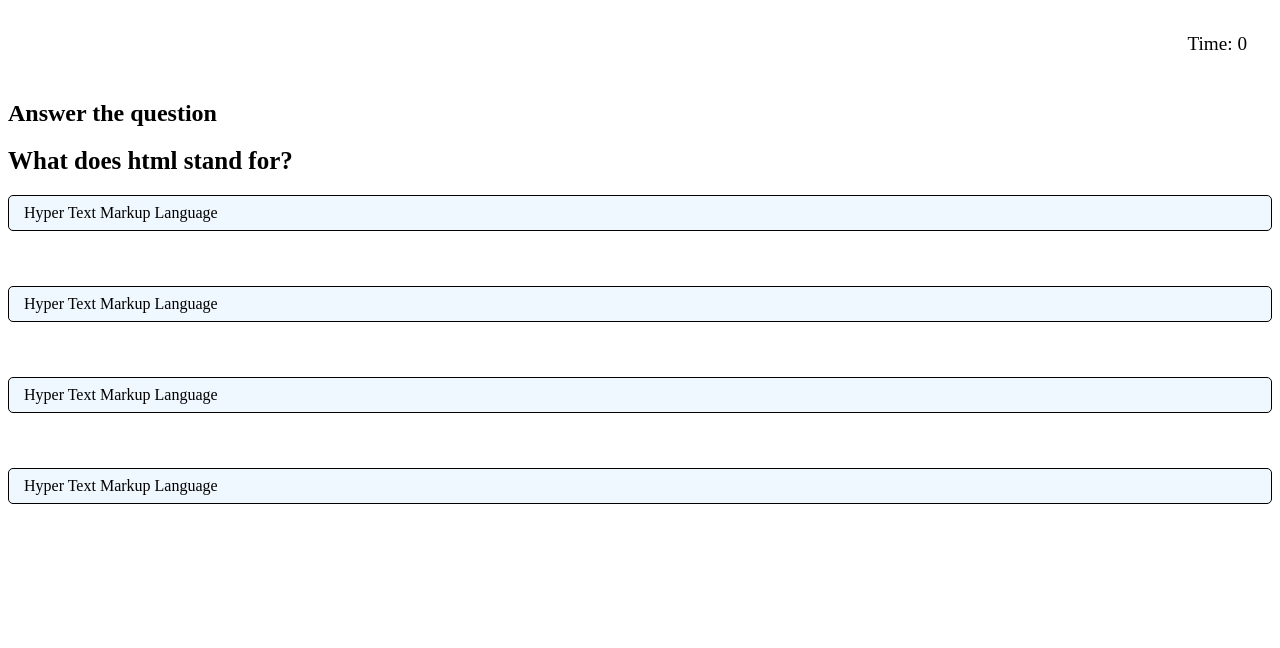
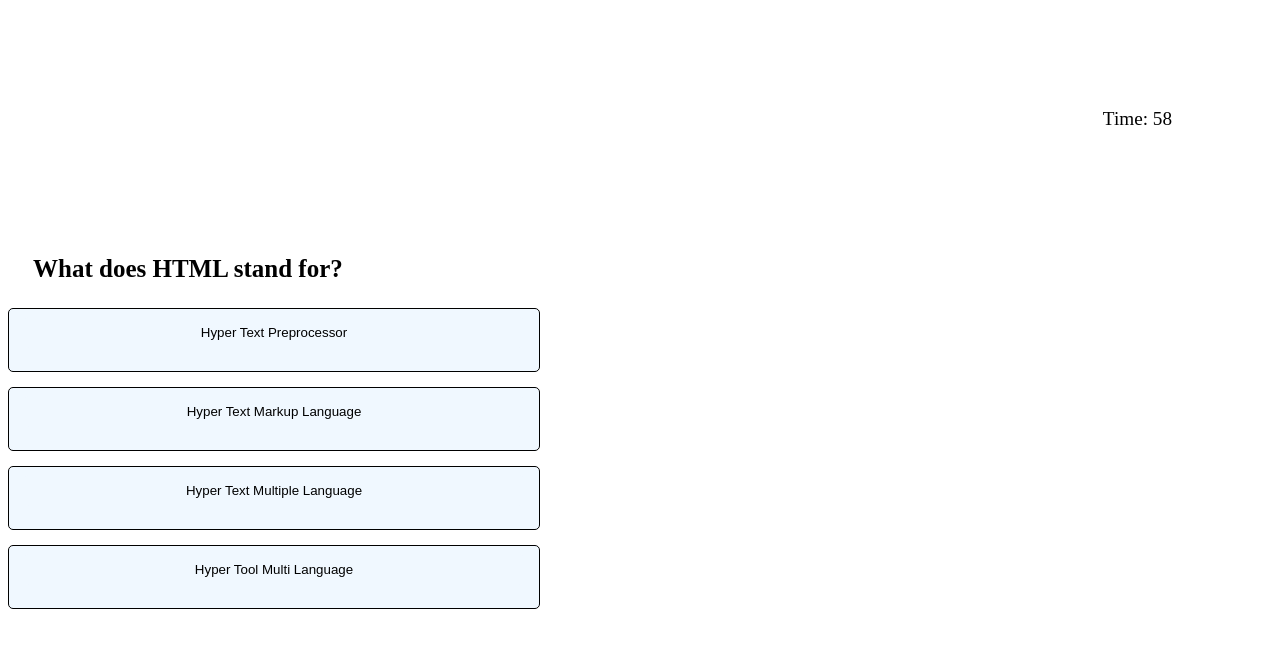
Before and after one commit to nathangreiling/Coding-Quiz, a plain HTML site: page index.html in a window 1280 px wide. Both pictures are taken after a click on the button "Begin". Drawn offline with Linux system fonts and the light colour scheme.

Commit message:
HTML and JS changes
change to index and attempting functions in JS

```diff
--- a/assets/css/style.css
+++ b/assets/css/style.css
@@ -2,13 +2,18 @@
 .que-text{
     font-size: 25px;
     font-weight: 600;
+    display:flex;
+    justify-content: space-between;
+    padding: 25px;
+    text-align: center;
+
 
 }
-.option-list{
+section.option-list{
 padding: 20px 0;
 display:block;
 }
-.option-list .option{
+.option{
     background: aliceblue;
     border: 1px solid;
     border-radius: 5px;
@@ -17,6 +22,7 @@ display:block;
     display:flex;
     align-items: center;
     justify-content: space-between;
+    width: 500px;
 }
 
 .result-box{
@@ -36,9 +42,9 @@ display:block;
 }
 .time-clock{
     text-align: right;
-    font-size:larger;
+    font-size: larger;
     font-weight: 400;
-    padding: 25px;
+    padding: 100px;
     display:block;
 }
 
@@ -46,6 +52,7 @@ display:block;
     display:block;
     width: 550px;
     border-radius: 5px;
+    align-items: right;
 }
 .buttons {
     background-color: blue;
@@ -58,3 +65,12 @@ display:block;
     font-size: 16px;
 
 }
+.button {
+    width:500px;
+    background: aliceblue;
+    border: none;
+    border-radius: 5px;
+    padding: 8px 15px;
+    margin-bottom: 15px;
+    align-items: center;
+}
--- a/assets/js/script.js
+++ b/assets/js/script.js
@@ -2,12 +2,69 @@ var startBtn = document.querySelector("start-btn")
 var submitInitials_btn = document.querySelector("submitInitials")
 var restart_btn = document.querySelector("restart")
 var myQuiz = document.getElementById("quiz-box")
-
+var timer = document.getElementById("timer")
+var timeGiven = 60;
+var secondsElapsed = 0;
+var option = document.querySelector("option")
 document.getElementById("quiz-box").style.display="none"
 
+buttons.addEventListener("click", function (){
+    startTimer();
+    starting.remove("starting");
+    myQuiz.style.display="block"
+    showQuestions(0);
+});
+
+function startTimer() {
+    timer.textContent = timeGiven;
+    interval = setInterval(function(){
+        secondsElapsed++;
+        timer.textContent = timeGiven - secondsElapsed;
+
+        if (timer.textContent == 0) {
+            return;
+        }
 
 
-starting.addEventListener("click", function (){
-    starting.remove("starting");
-    myQuiz.style.display="block"
-});
+    }, 1000);
+}
+
+function showQuestions(index){
+    var que_text = document.getElementById("que-text");
+    var option_list = document.getElementById("option-list");
+    var que_tag = questions[index].question;
+    var option_tag = '<div class="option"><button class ="button">'+ questions[index].options[0] + '</button></div>'
+    + '<div id="option" class="option"><button class ="button">'+ questions[index].options[1] + '</button></div>'
+    + '<div class="option"><button class ="button">'+ questions[index].options[2] + '</button></div>'
+    + '<div class="option"><button class ="button">'+ questions[index].options[3] + '</button></div>';
+
+    que_text.innerHTML = que_tag;
+    option_list.innerHTML = option_tag;
+
+    }
+
+
+let questions = [
+    {
+    numb: 1,
+    question: "What does HTML stand for?",
+    answer: "Hyper Text Markup Language",
+    options: [
+      "Hyper Text Preprocessor",
+      "Hyper Text Markup Language",
+      "Hyper Text Multiple Language",
+      "Hyper Tool Multi Language"
+    ]
+  },
+    {
+    numb: 2,
+    question: "What does CSS stand for?",
+    answer: "Cascading Style Sheet",
+    options: [
+      "Common Style Sheet",
+      "Colorful Style Sheet",
+      "Computer Style Sheet",
+      "Cascading Style Sheet"
+    ]
+  },
+   ];
--- a/index.html
+++ b/index.html
@@ -15,36 +15,38 @@
     </header>
     <div class="starting" id="starting">
         <h1>Timed Coding Quiz</h1>
-        <p class="intro">Try to answer the questions within the time limit. Incorrect answers will penalize your score by ten seconds!</p>
+        <p class="intro">Try to answer the questions within the time limit. Incorrect answers will penalize you by ten seconds!</p>
         <div class="start-btn">
-            <button class="buttons">Begin</button>
+            <button id="buttons" class="buttons">Begin</button>
         </div>
     </div>
     <div id="quiz-box">
-        <h2>Answer the question</h2>
     <section>
-        <div class="que-text">
-            <span> What does html stand for?</span>
+        <div id="que-text" class="que-text">
+        <!---   <span> What does html stand for?</span> -->
         </div>
-        <div class="option-list">
+        <div class ="container" id="option-list">
+            <div class ="row">
+
+            </div>
+            <!-- <div class="option">
+             <span>Hyper Text Markup Language</span>
+            </div>
+        </div>
+        <div id="option-list">
             <div class="option">
                 <span>Hyper Text Markup Language</span>
             </div>
         </div>
-        <div class="option-list">
+        <div id="option-list">
             <div class="option">
-                <span>Hyper Text Markup Language</span>
+               <span>Hyper Text Markup Language</span>
             </div>
         </div>
-        <div class="option-list">
+        <div id="option-list">
             <div class="option">
-                <span>Hyper Text Markup Language</span>
-            </div>
-        </div>
-        <div class="option-list">
-            <div class="option">
-                <span>Hyper Text Markup Language</span>
-            </div>
+               <span>Hyper Text Markup Language</span>
+            </div> -->
     </div>
     </section>
     <div class ="result-box">
```
